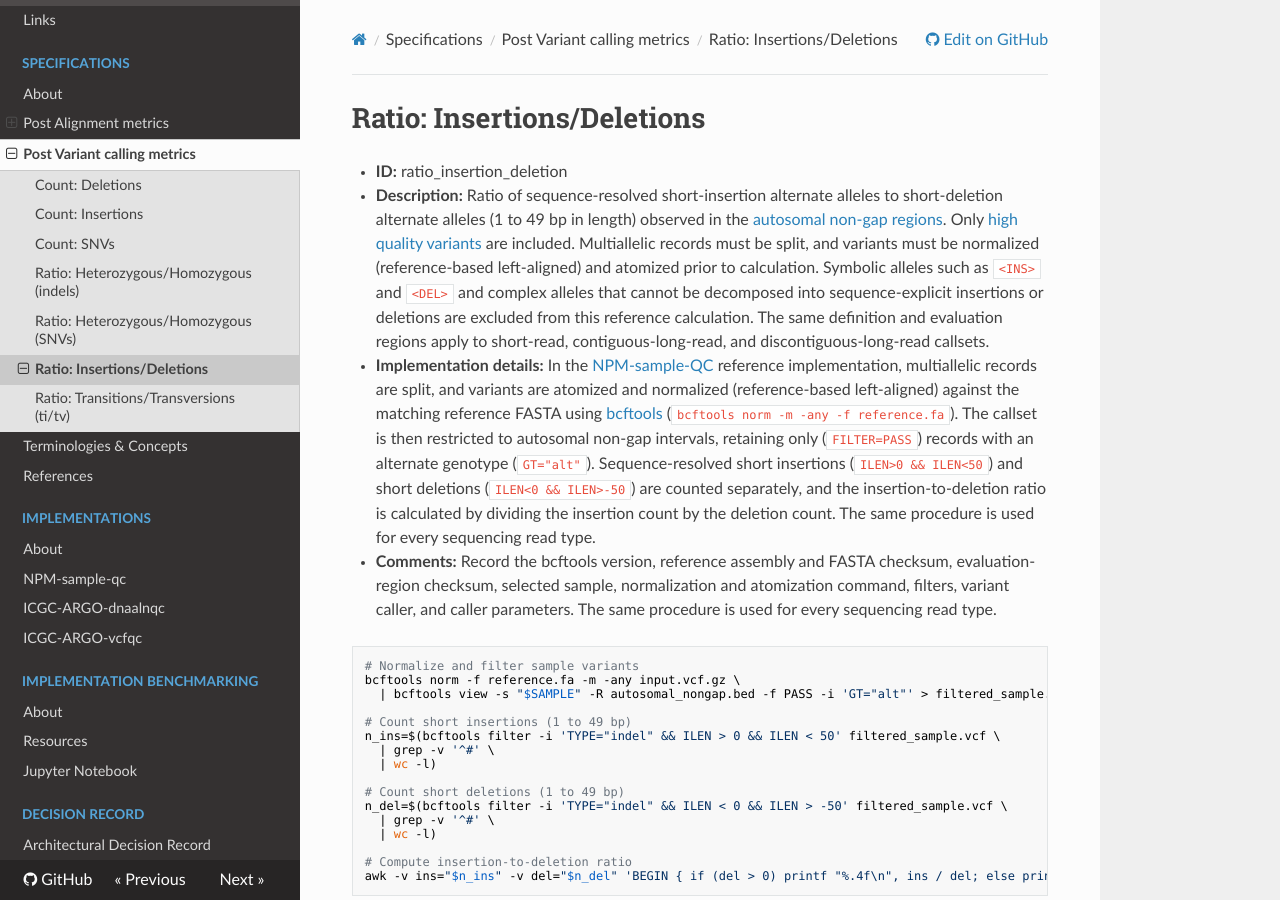
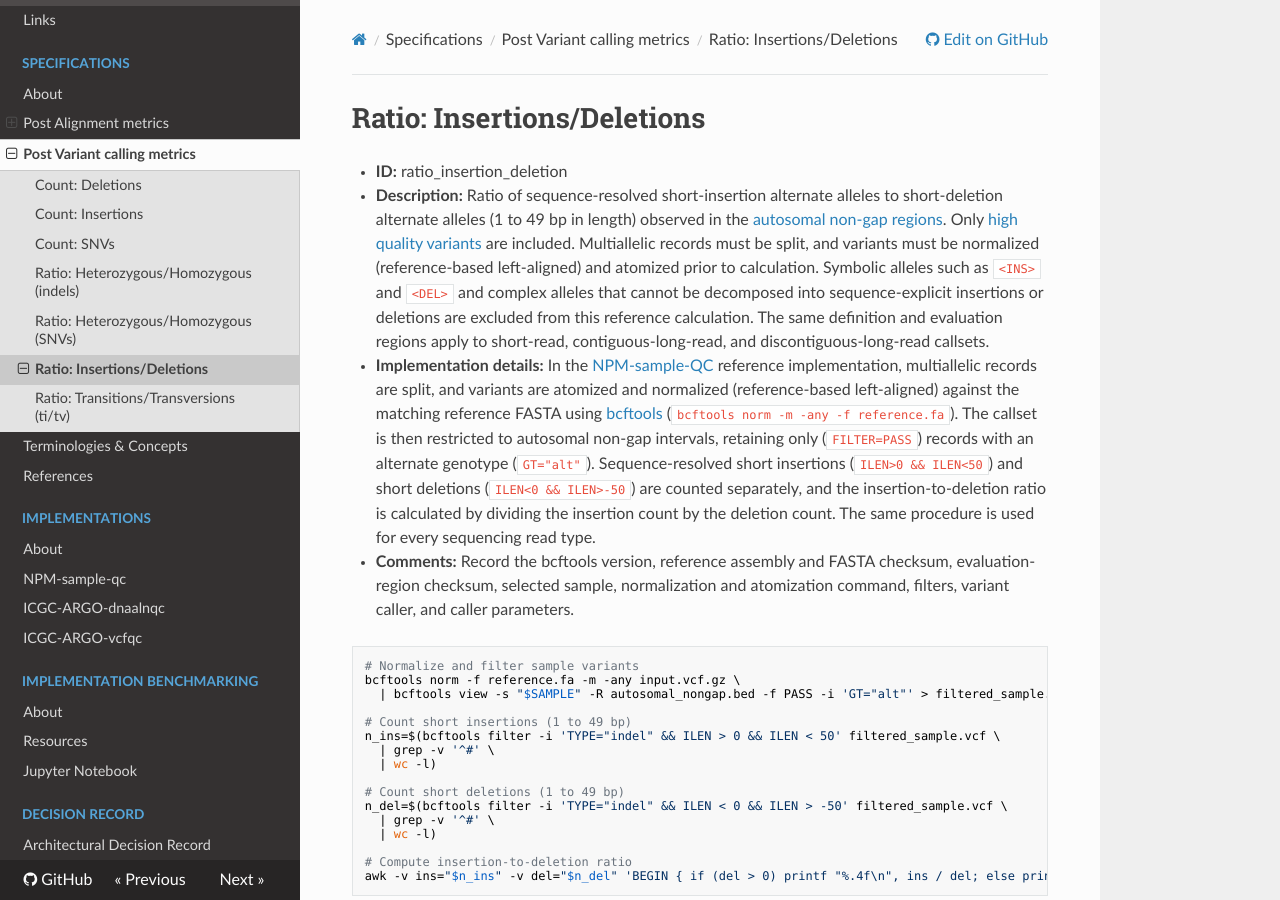
Before and after one commit to ga4gh/quality-control-wgs, an MkDocs documentation site: the page built from docs/metrics_definitions/ratio-insertions-deletions.md, in a window 1280 px wide and 900 px high. Built offline with MkDocs 1.6.1, drawn with Linux system fonts in a browser that asks for light colours; nearby versions of some CDN libraries.

Commit message:
ration ins/del dev version awaiting further input/feedback

````diff
--- a/docs/metrics_definitions/ratio-insertions-deletions.md
+++ b/docs/metrics_definitions/ratio-insertions-deletions.md
@@ -5,7 +5,7 @@
 
 - **Implementation details:** In the [NPM-sample-QC](References.md#npm-sample-qc) reference implementation, multiallelic records are split, and variants are atomized and normalized (reference-based left-aligned) against the matching reference FASTA using [bcftools](https://www.htslib.org/doc/bcftools.html) (`bcftools norm -m -any -f reference.fa`). The callset is then restricted to autosomal non-gap intervals, retaining only (`FILTER=PASS`) records with an alternate genotype (`GT="alt"`). Sequence-resolved short insertions (`ILEN>0 && ILEN<50`) and short deletions (`ILEN<0 && ILEN>-50`) are counted separately, and the insertion-to-deletion ratio is calculated by dividing the insertion count by the deletion count. The same procedure is used for every sequencing read type.
 - **Comments:**
-Record the bcftools version, reference assembly and FASTA checksum, evaluation-region checksum, selected sample, normalization and atomization command, filters, variant caller, and caller parameters. The same procedure is used for every sequencing read type.
+Record the bcftools version, reference assembly and FASTA checksum, evaluation-region checksum, selected sample, normalization and atomization command, filters, variant caller, and caller parameters.
 ```
 # Normalize and filter sample variants
 bcftools norm -f reference.fa -m -any input.vcf.gz \
````
